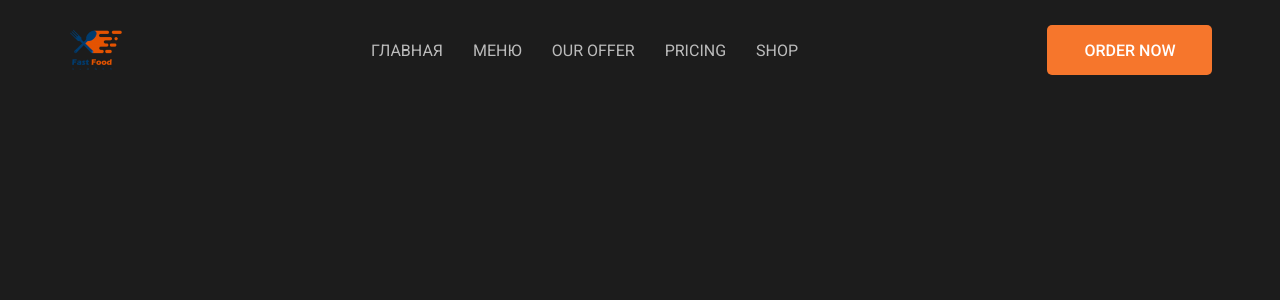
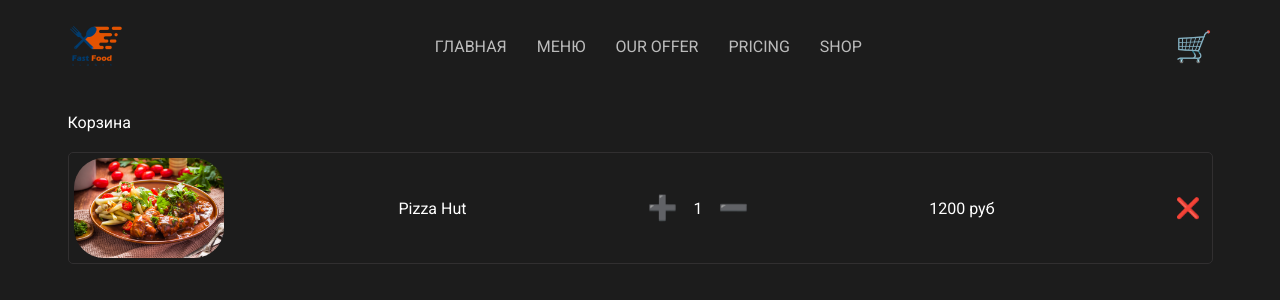
Before and after one commit to sharbeatz/BurgerLanding, a React (Vite) app in the folder delivery-art/: page /cart in a window 1280 px wide. Shown: the top 300 px of the page. Built offline with nearby package versions, Linux system fonts and the light colour scheme.

Commit message:
Сделал минимальную корзину. Подключаю StateManager

```diff
--- a/delivery-art/src/app/App.tsx
+++ b/delivery-art/src/app/App.tsx
@@ -3,6 +3,7 @@ import { BrowserRouter, Routes, Route } from "react-router-dom";
 import OrderSection from "../widgets/order-section/order-section";
 import Menu from "../pages/menu/menu";
 import Header from "../widgets/header/header";
+import Cart from "../pages/cart/cart";
 
 function App() {
   return (
@@ -12,6 +13,7 @@ function App() {
         <Route path="/" element={<Main />} />
         <Route path="/order" element={<OrderSection />} />
         <Route path="/menu" element={<Menu />} />
+        <Route path="/cart" element={<Cart />} />
       </Routes>
     </BrowserRouter>
   );
--- a/delivery-art/src/app/routes.ts
+++ b/delivery-art/src/app/routes.ts
@@ -2,4 +2,5 @@ export const routes = {
   main: "/",
   order: "/order",
   menu: "/menu",
+  cart: "/cart",
 };
--- /dev/null
+++ b/delivery-art/src/pages/cart/cart.css
@@ -0,0 +1,3 @@
+.cart__title {
+    padding: 20px 0;
+}
--- a/delivery-art/src/pages/cart/cart.tsx
+++ b/delivery-art/src/pages/cart/cart.tsx
@@ -1,5 +1,15 @@
-import React from "react";
+import "./cart.css";
+import CartItem from "../../widgets/cart-item/cart-item";
 
 export default function Cart() {
-  return <div></div>;
+  return (
+    <main className="cart">
+      <section className="cart-list">
+        <div className="container cart__container">
+          <p className="cart__title">Корзина</p>
+          <CartItem />
+        </div>
+      </section>
+    </main>
+  );
 }
--- a/delivery-art/src/pages/main/main.css
+++ b/delivery-art/src/pages/main/main.css
@@ -113,6 +113,12 @@ img {
 
 }
 
+.header__cart {
+    font-size: 30px;
+    text-decoration: none;
+    color: #fff;
+}
+
 
 /* Главный экран */
 .main {
--- /dev/null
+++ b/delivery-art/src/widgets/cart-item/cart-item.css
@@ -0,0 +1,38 @@
+.cart-list__item {
+    display: flex;
+    justify-content: space-between;
+    align-items: center;
+    border: 1px solid #312F30;
+    border-radius: 5px;
+    padding: 5px 5px;
+}
+
+
+.cart-list__img {
+    border-radius: 30px;
+    width: 150px;
+}
+
+.cart-list__quantity {
+    display: flex;
+    align-items: center;
+    gap: 10px;
+}
+
+.cart-list__quantity-btn {
+    border: none;
+    background-color: transparent;
+    font-size: 24px;
+    cursor: pointer;
+    color: #F6762C;
+}
+
+.cart-list__delete {
+    border: none;
+    background-color: transparent;
+    font-size: 20px;
+    cursor: pointer;
+    color: #F6762C;
+}
+
+/* #1C1C1C  #312F30  #F6762C */
--- a/delivery-art/src/widgets/cart-item/cart-item.tsx
+++ b/delivery-art/src/widgets/cart-item/cart-item.tsx
@@ -0,0 +1,22 @@
+import "./cart-item.css";
+
+export default function CartItem() {
+  return (
+    <div className="cart-list__item">
+      <img
+        src="./images/food-list-1.jpg"
+        alt="Food Item"
+        className="cart-list__img"
+      />
+      <p className="cart-list_title">Pizza Hut</p>
+      <div className="cart-list__quantity">
+        {" "}
+        <button className="cart-list__quantity-btn">➕</button>
+        <span>1</span>
+        <button className="cart-list__quantity-btn">➖</button>
+      </div>
+      <span className="cart-list__price">1200 руб</span>
+      <button className="cart-list__delete">❌</button>
+    </div>
+  );
+}
--- a/delivery-art/src/widgets/header/header.tsx
+++ b/delivery-art/src/widgets/header/header.tsx
@@ -54,7 +54,9 @@ export default function Header() {
             </li>
           </ul>
         </nav>
-        <OrderButton />
+        <Link className="header__cart" to={routes.cart}>
+          🛒
+        </Link>
       </div>
     </header>
   );
```
Also changed, not shown: delivery-art/src/widgets/cart-list/cart-list.tsx (added, +9 -0 lines).
